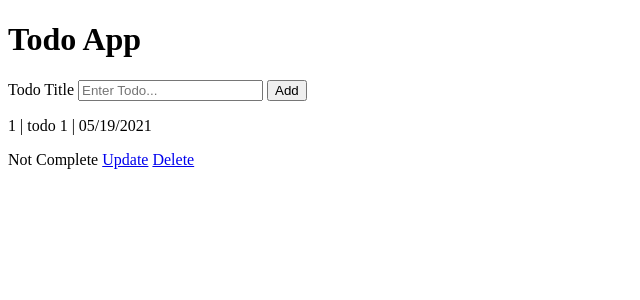
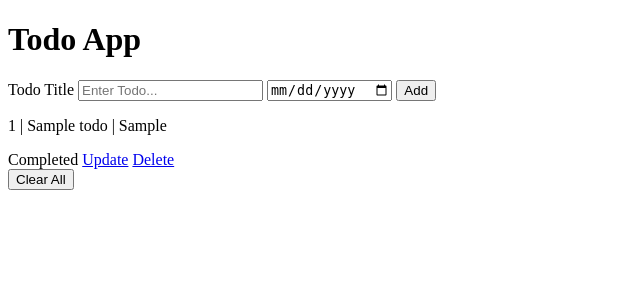
Before and after one commit to michaelwu1002/Flask-Todo-List-Web-App, a Flask app: page / in a window 1280 px wide. Shown: the top 300 px of the page, without its empty margins (0-640 px from the left). Run offline with Flask 2, Linux system fonts and the light colour scheme; data comes from the database, SQL or seed files in the repository; both versions use the stored data as it was after the commit; tables that the repository leaves empty hold one stand-in row (values such as "Sample post").

Commit message:
built add, update, delete, and clear functionalities

```diff
--- a/app.py
+++ b/app.py
@@ -1,4 +1,4 @@
-from flask import Flask, render_template
+from flask import Flask, render_template, request, redirect, url_for
 from flask_sqlalchemy import SQLAlchemy
 from datetime import date
 
@@ -20,12 +20,41 @@ def index():
     print(todo_list)
     return render_template('base.html', todo_list=todo_list)
 
+@app.route('/add', methods=["POST"])
+def add():
+    # add new item to todo list
+    title = request.form.get("title")
+    deadline = request.form.get("deadline")
+    new_todo_deadline = Todo(title=title, complete=False, deadline=deadline)
+    db.session.add(new_todo_deadline)
+    Todo.query.order_by(deadline.desc())
+    db.session.commit()
+    return redirect(url_for("index"))
+
+@app.route('/update/<int:todo_id>')
+def update(todo_id):
+    # update item in todo list
+    todo = Todo.query.filter_by(id=todo_id).first()
+    todo.complete = not todo.complete
+    db.session.commit()
+    return redirect(url_for("index"))
+
+@app.route('/delete/<int:todo_id>')
+def delete(todo_id):
+    # delete item in todo list
+    todo = Todo.query.filter_by(id=todo_id).first()
+    db.session.delete(todo)
+    db.session.commit()
+    return redirect(url_for("index"))
+
+@app.route('/clear', methods=["POST"])
+def clear():
+    # clear all items from todo list
+    Todo.query.delete()
+    db.session.commit()
+    return redirect(url_for("index"))
+
+
 if __name__ == "__main__":
     db.create_all()
-
-    curr_date = date.today().strftime("%m/%d/%Y")
-    new_todo_deadline = Todo(title="todo 1", complete=False, deadline=curr_date)
-    db.session.add(new_todo_deadline)
-    db.session.commit()
-
     app.run(debug=True)
--- a/templates/base.html
+++ b/templates/base.html
@@ -9,10 +9,11 @@
 
     <h1>Todo App</h1>
 
-    <form action="">
+    <form action="/add" method="post">
         <div>
             <label for="title">Todo Title</label>
             <input type="text" name="title" placeholder="Enter Todo...">
+            <input type="date" name="deadline" placeholder="Enter Deadline...">
             <button type=submit>Add</button>
         </div>
     </form>
@@ -25,10 +26,16 @@
             <span>Completed</span>
         {% endif %}
 
-        <a href="/">Update</a>
-        <a href="/">Delete</a>
+        <a href="/update/{{ todo.id }}">Update</a>
+        <a href="/delete/{{ todo.id }}">Delete</a>
 
     {% endfor %}
+
+    <form action="/clear" method="post">
+        <div>
+            <button type=submit>Clear All</button>
+        </div>
+    </form>
 
 
 </body>
```
Also changed, not shown: db.sqlite.
